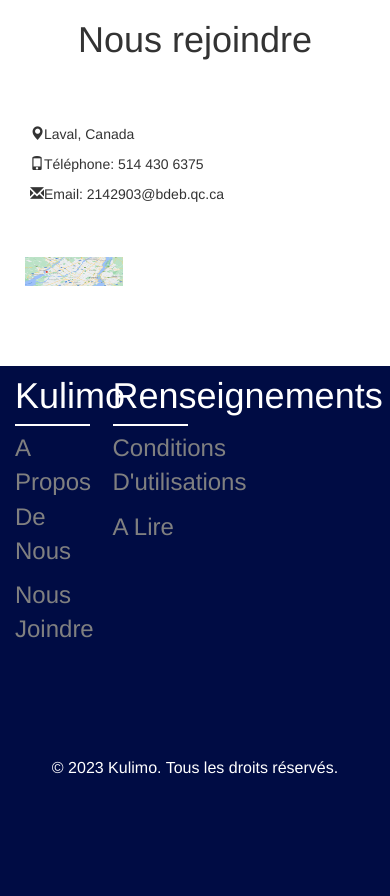
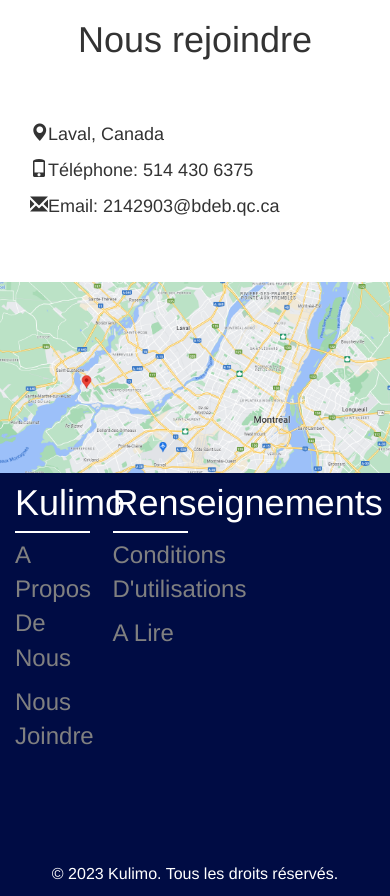
Before and after one commit to bmorin2913/Kulimo, a Django app: page /accueil/nous_joindre in a window 390 px wide. Before the commit the page ends 774 px from the top, so only its background shows below. Run offline with Django 4.2, Linux system fonts and the light colour scheme; some libraries are stand-ins or nearby versions.

Commit message:
nous joindre plus beau

```diff
--- a/Kulimo/accueil/templates/nous_joindre.html
+++ b/Kulimo/accueil/templates/nous_joindre.html
@@ -4,7 +4,13 @@
   <head>
     <title>Nous joindre</title>
     <style>
-      h1{text-align: center;}
+      h1{
+      text-align: center;
+      font-size: x-large;
+    }
+      p{
+        font-size: large;
+      }
       </style>
   </head>
 
@@ -15,14 +21,14 @@
       <h1>Nous rejoindre</h1>
       </header>
         <div class="row test">
-         <div class = "col-md-3"></div>
-          <div class="col-md-6">
+         <div class = "col-md-1"></div>
+          <div class="col-md-3" style="padding-top: 12.5%; padding-bottom: 12.5%;">
             <p><span class="glyphicon glyphicon-map-marker"></span>Laval, Canada</p>
             <p><span class="glyphicon glyphicon-phone"></span>Téléphone: 514 430 6375</p>
             <p><span class="glyphicon glyphicon-envelope"></span>Email: 2142903@bdeb.qc.ca</p>
           </div>
-          <div class="col-md-3">
-            <img style = "margin: 25px; width:25%; height: 25%;" src = "{% static './img/map.png' %}" class = "img-fluid">
+          <div class="col-md-8">
+            <img style = " width: 100%; height: 100%;" src = "{% static './img/map.png' %}" class = "img-fluid">
           </div>
         </div>
 
```
